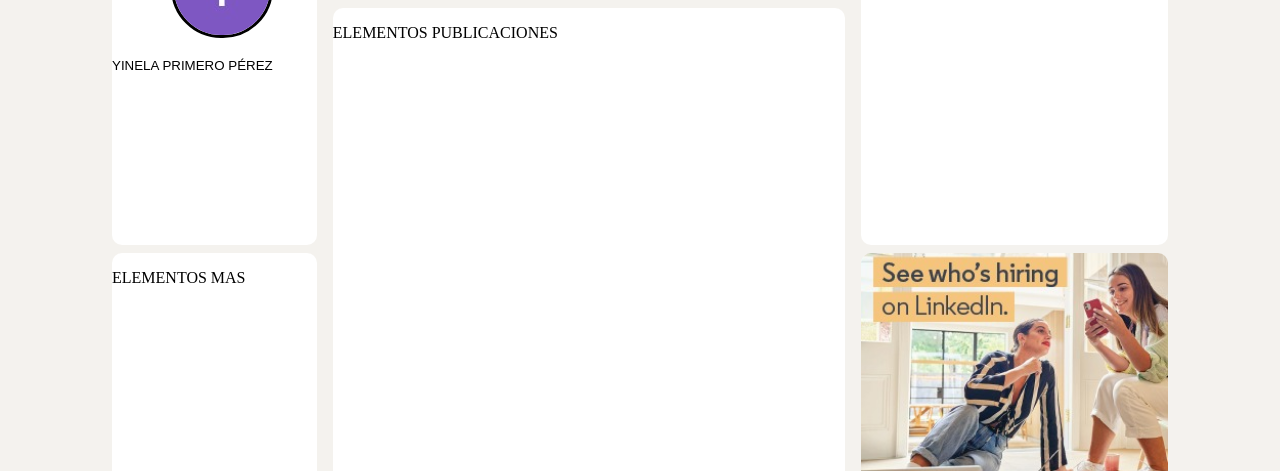
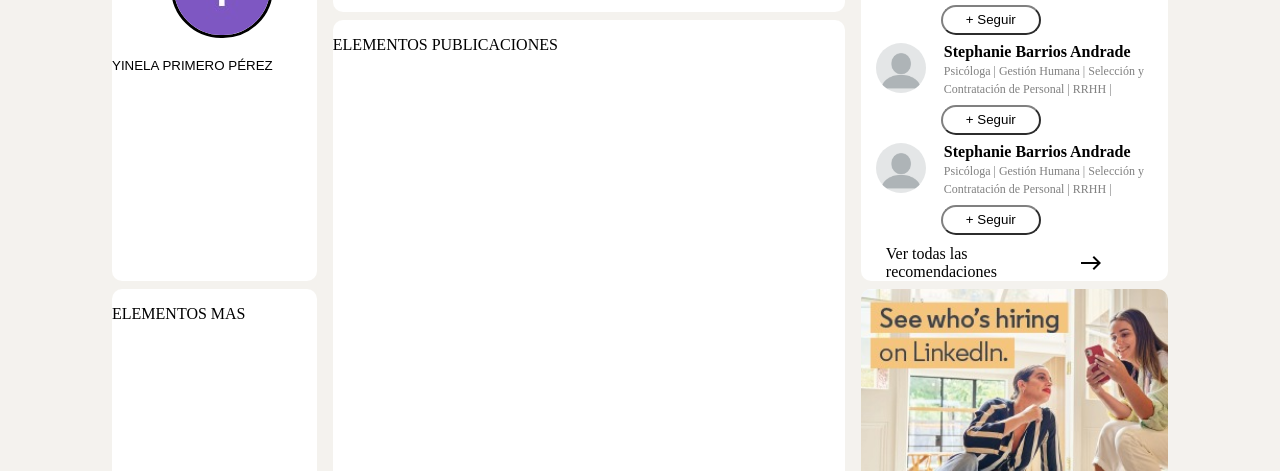
Before and after one commit to yinela2701/LinkedIn_Replica, a plain HTML site: page index.html in a window 1280 px wide. Shown: the part 194-665 px from the top of the page. Drawn offline with Linux system fonts and the light colour scheme.

Commit message:
item añadir y publicidad

```diff
--- a/index.html
+++ b/index.html
@@ -86,10 +86,45 @@
         </div>
 
         <div class="Añadir">
+
             <div class="Titulo-añadir">
                 <h3>Añadir a tu feed </h3>
                 <i class="material-icons">info</i>
             </div>
+
+            <div class="perfil-seguir">
+
+                <a href=""><img src="/Recursos/Profile.png" alt="Imagen perfil"></a>
+                <p><strong>Stephanie Barrios Andrade</strong><br><span> Psicóloga | Gestión Humana | Selección y Contratación de Personal | RRHH |</span></p>
+
+            </div>
+
+            <button class="btn-seguir"> + Seguir </button>
+
+            <div class="perfil-seguir">
+
+                <a href=""><img src="/Recursos/Profile.png" alt="Imagen perfil"></a>
+                <p><strong>Stephanie Barrios Andrade</strong><br><span> Psicóloga | Gestión Humana | Selección y Contratación de Personal | RRHH |</span></p>
+
+            </div>
+
+            <button class="btn-seguir"> + Seguir </button>
+
+            <div class="perfil-seguir">
+
+                <a href=""><img src="/Recursos/Profile.png" alt="Imagen perfil"></a>
+                <p><strong>Stephanie Barrios Andrade</strong><br><span> Psicóloga | Gestión Humana | Selección y Contratación de Personal | RRHH |</span></p>
+
+            </div>
+
+            <button class="btn-seguir"> + Seguir </button>
+
+            <div class="ver-mas">
+                <p>Ver todas las recomendaciones <i class="material-icons">east</i> </p>
+
+            </div>
+
+
         </div>
 
         <div class="Publicidad">
--- a/style.css
+++ b/style.css
@@ -77,7 +77,7 @@ body {
 {
     display: grid;
     grid-template-columns: 20% 50% 30%;
-    grid-template-rows:repeat(8,22%) ;
+    grid-template-rows:repeat(8,17%) ;
     column-gap: 1em;
     row-gap: 0.5em;
     justify-content: center;
@@ -229,6 +229,7 @@ body {
     flex-direction: row;
     justify-content: space-between;
     align-items: center;
+    margin-bottom: 10px;
 }
 .Titulo-añadir h3{
     margin: 0px;
@@ -238,3 +239,59 @@ body {
     color: gray;
     cursor: pointer;
 }
+
+.perfil-seguir img {
+    border-radius: 50px;
+    width: 50px;
+    height: 50px;
+}
+
+.perfil-seguir {
+    display: flex;
+    flex-direction: row;
+    align-items: center;
+    gap: 10px;
+}
+
+.perfil-seguir p{
+    cursor: pointer;
+    margin: 8px;
+}
+
+.perfil-seguir span{
+    font-size: 12px;
+    color: gray;
+}
+
+.btn-seguir{
+    background: none;
+    border-radius: 25px;
+    width: 100px;
+    height: 30px;
+    margin-left: 65px;
+    cursor: pointer;
+    border-color: gray;
+}
+
+.btn-seguir:hover{
+    background-color: gainsboro;
+    border-color:black;
+}
+
+.ver-mas p {
+    margin: 0;
+    display: flex;
+    align-items: center;
+    gap: 5px;
+    cursor: pointer;
+    padding-left: 10px;
+}
+
+.ver-mas{
+    margin-right: 50px;
+    margin-top: 10px;
+}
+
+.ver-mas:hover{
+    background-color: gainsboro;
+}
```
Also changed, not shown: Recursos/Profile.png (added).
